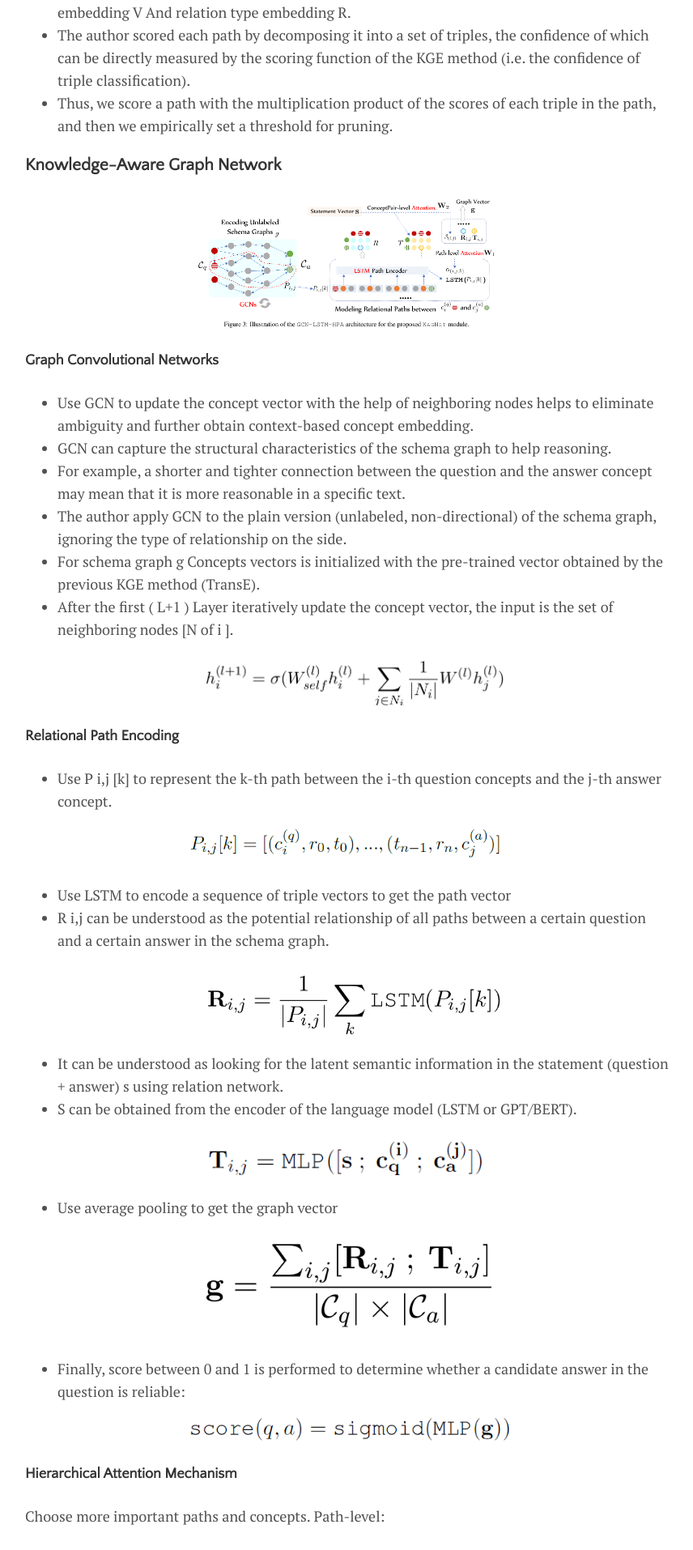
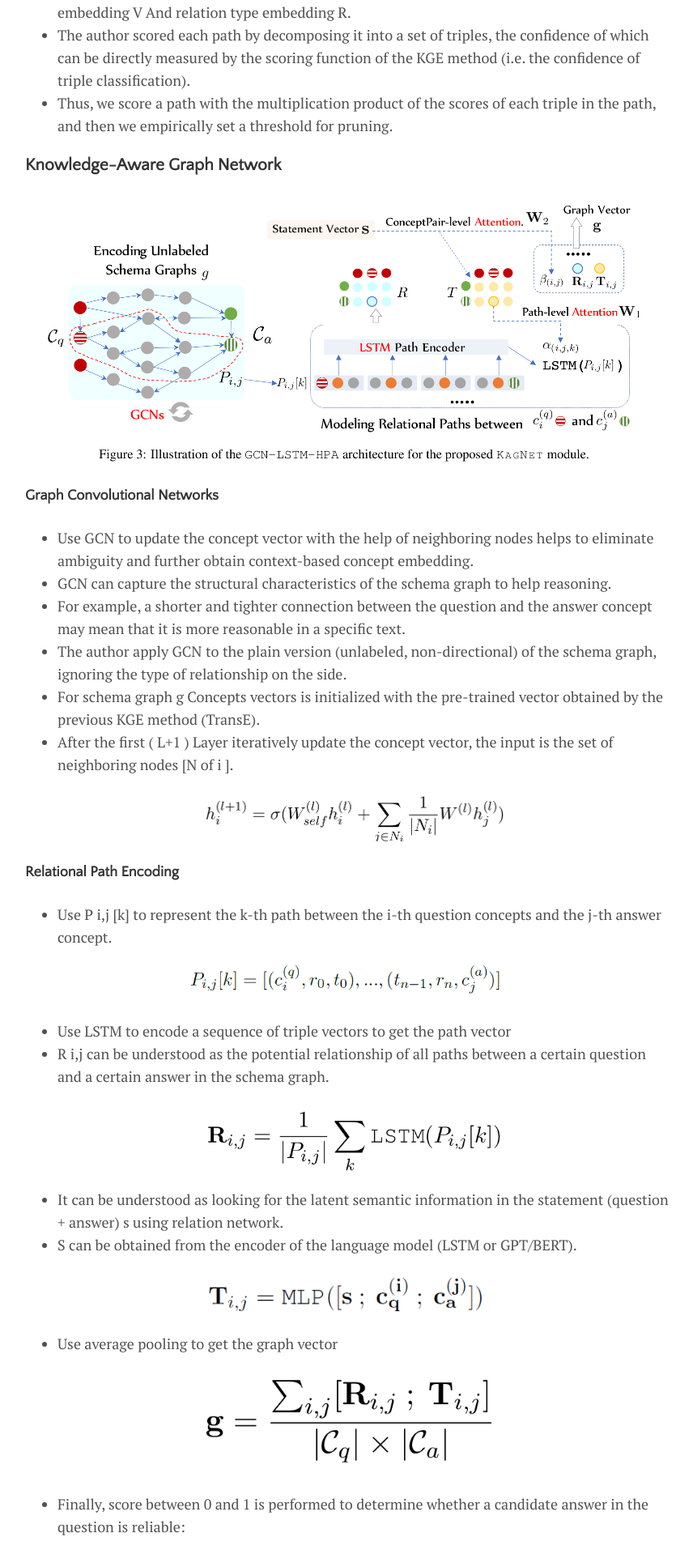
Before and after one commit to IslamMohamedMosaad/IslamMohamedMosaad.github.io, a Jekyll site: the page built from _posts/2021-08-26-KagNet: Knowledge-Aware Graph Networks for Commonsense Reasoning.md, in a window 1280 px wide. Shown: the part 2176-4090 px from the top of the page at 81% size, without its empty margins (209-1065 px from the left). Built offline with Jekyll 4.4.1, drawn with Linux system fonts in a browser that asks for light colours; comment, search, counter and statistics services are not loaded.

Commit message:
Update 2021-08-26-KagNet: Knowledge-Aware Graph Networks for Commonsense Reasoning.md

```diff
--- a/_posts/2021-08-26-KagNet: Knowledge-Aware Graph Networks for Commonsense Reasoning.md
+++ b/_posts/2021-08-26-KagNet: Knowledge-Aware Graph Networks for Commonsense Reasoning.md
@@ -45,7 +45,7 @@ image: KagNet_img1.jpg
 
 ### Knowledge-Aware Graph Network
 <p align="center">
-<img align="center" width="400" height="100" src="../assets/img/KagNet: Knowledge-Aware Graph Networks for Commonsense Reasoning/img1.png">
+<img align="center" width="1200" height="900" src="../assets/img/KagNet: Knowledge-Aware Graph Networks for Commonsense Reasoning/img1.png">
 </p>
 #### Graph Convolutional Networks
 - Use GCN to update the concept vector with the help of neighboring nodes helps to eliminate ambiguity and further obtain context-based concept embedding.
```
